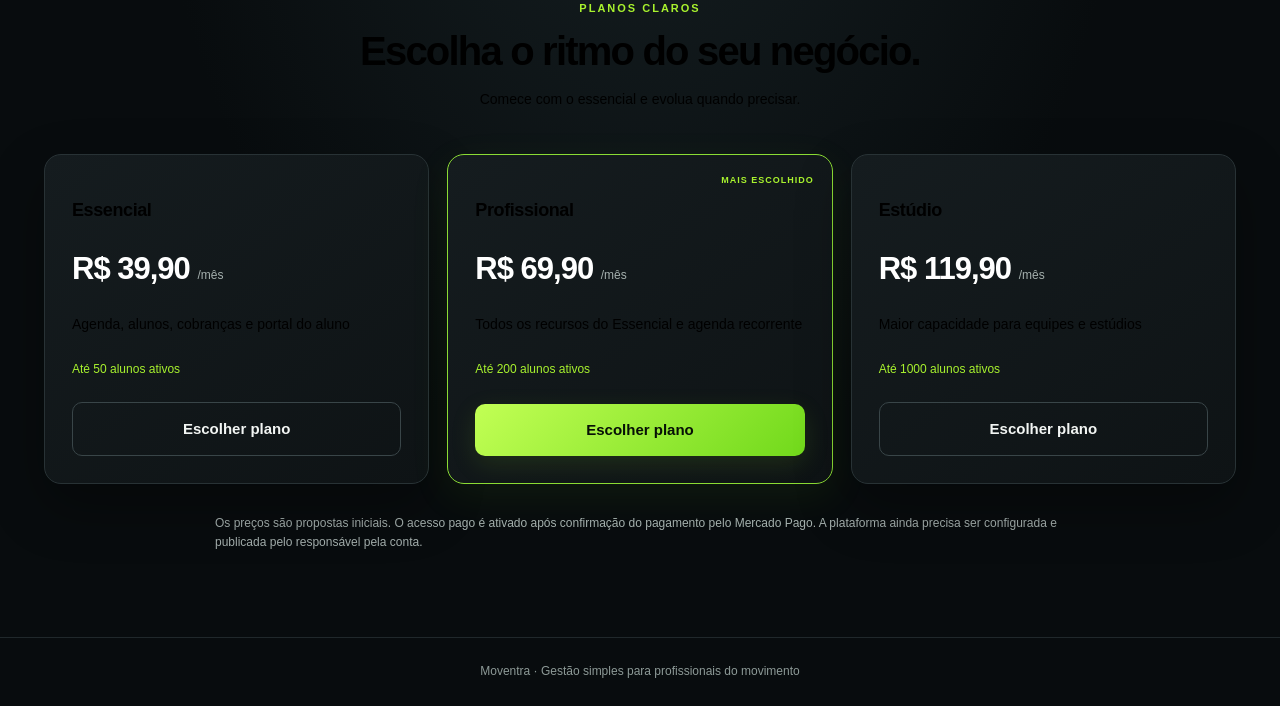
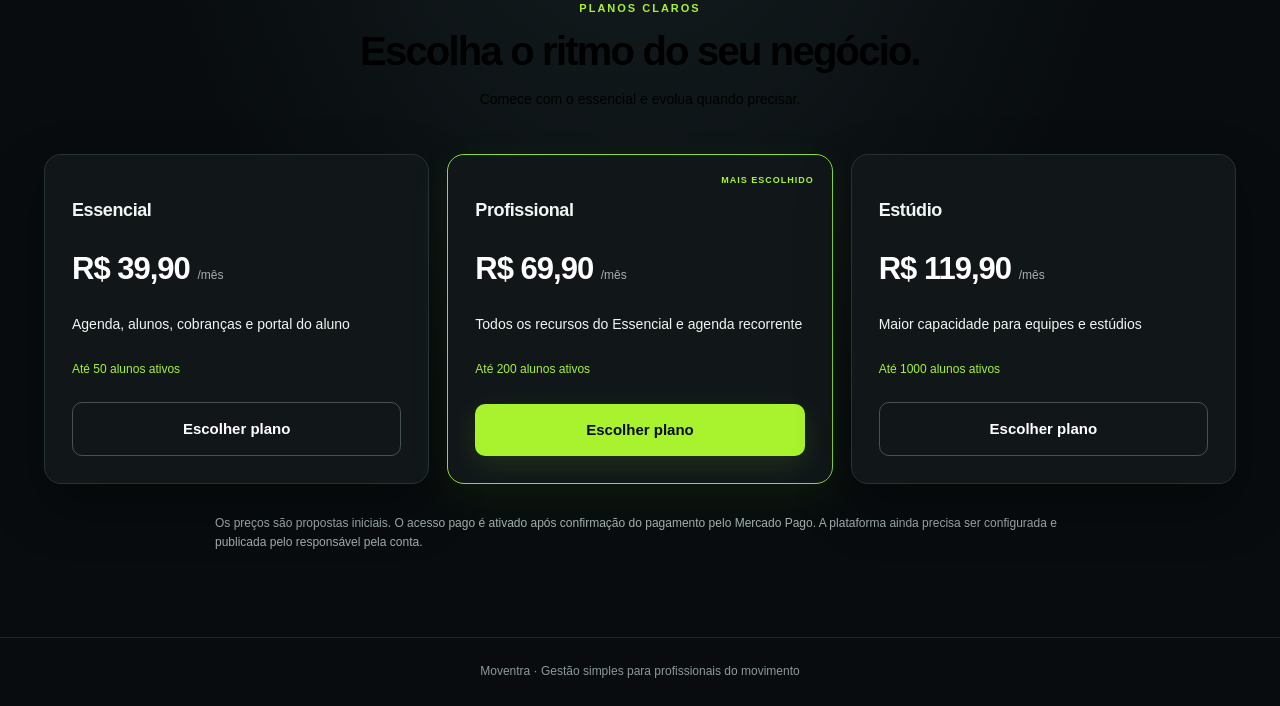
Before and after one commit to Julyanagomes/Moventra, a Flask app: page / in a window 1280 px wide. Shown: the part 139-845 px from the top of the page. Run offline with Flask 3, Linux system fonts and the light colour scheme.

Commit message:
Add styles for plans section in CSS
Added styles for plans section including headings, prices, buttons, and general text.

````diff
--- a/static/style.css
+++ b/static/style.css
@@ -1275,3 +1275,71 @@ code {
 }
 ```
 ```
+
+```css
+/* CORREÇÃO DEFINITIVA DE TEXTO — MOVENTRA */
+
+/* Texto geral da página de planos */
+.planshead,
+.planshead h1,
+.planshead h2,
+.planshead h3,
+.planshead p,
+.planshead span,
+.planshead div {
+    color: #f2f5f3 !important;
+}
+
+/* Títulos e descrições dos cartões */
+.plans .plan,
+.plans .plan h1,
+.plans .plan h2,
+.plans .plan h3,
+.plans .plan p,
+.plans .plan span,
+.plans .plan div,
+.plans .plan li {
+    color: #f2f5f3 !important;
+}
+
+/* Preços */
+.plans .plan .price,
+.plans .plan .price strong {
+    color: #ffffff !important;
+}
+
+.plans .plan .price small {
+    color: #a5b0ae !important;
+}
+
+/* Limites e plano recomendado */
+.plans .plan .limit,
+.plans .plan .popular {
+    color: #a8f22e !important;
+}
+
+/* Botões dos cartões */
+.plans .plan .btn.primary,
+.plans .plan.featured .btn {
+    background: #a8f22e !important;
+    color: #080c0e !important;
+}
+
+/* Botões sem destaque */
+.plans .plan .btn.outline {
+    background: transparent !important;
+    color: #ffffff !important;
+    border: 1px solid #465255 !important;
+}
+
+/* Texto explicativo abaixo dos cartões */
+.fineprint,
+.planshead + p {
+    color: #a5b0ae !important;
+}
+
+/* Garante fundo escuro */
+.plans .plan {
+    background: #111719 !important;
+}
+```
````
